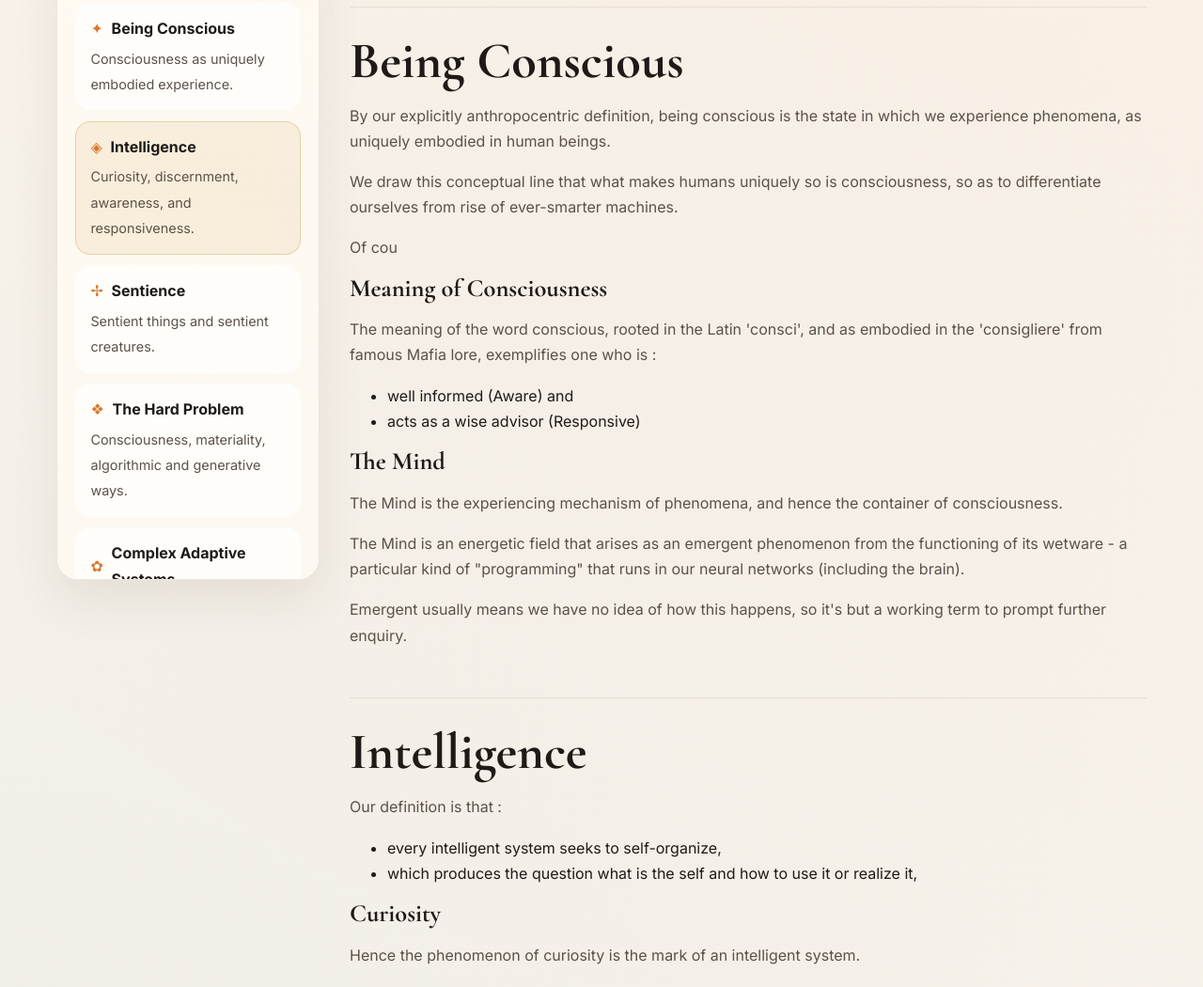
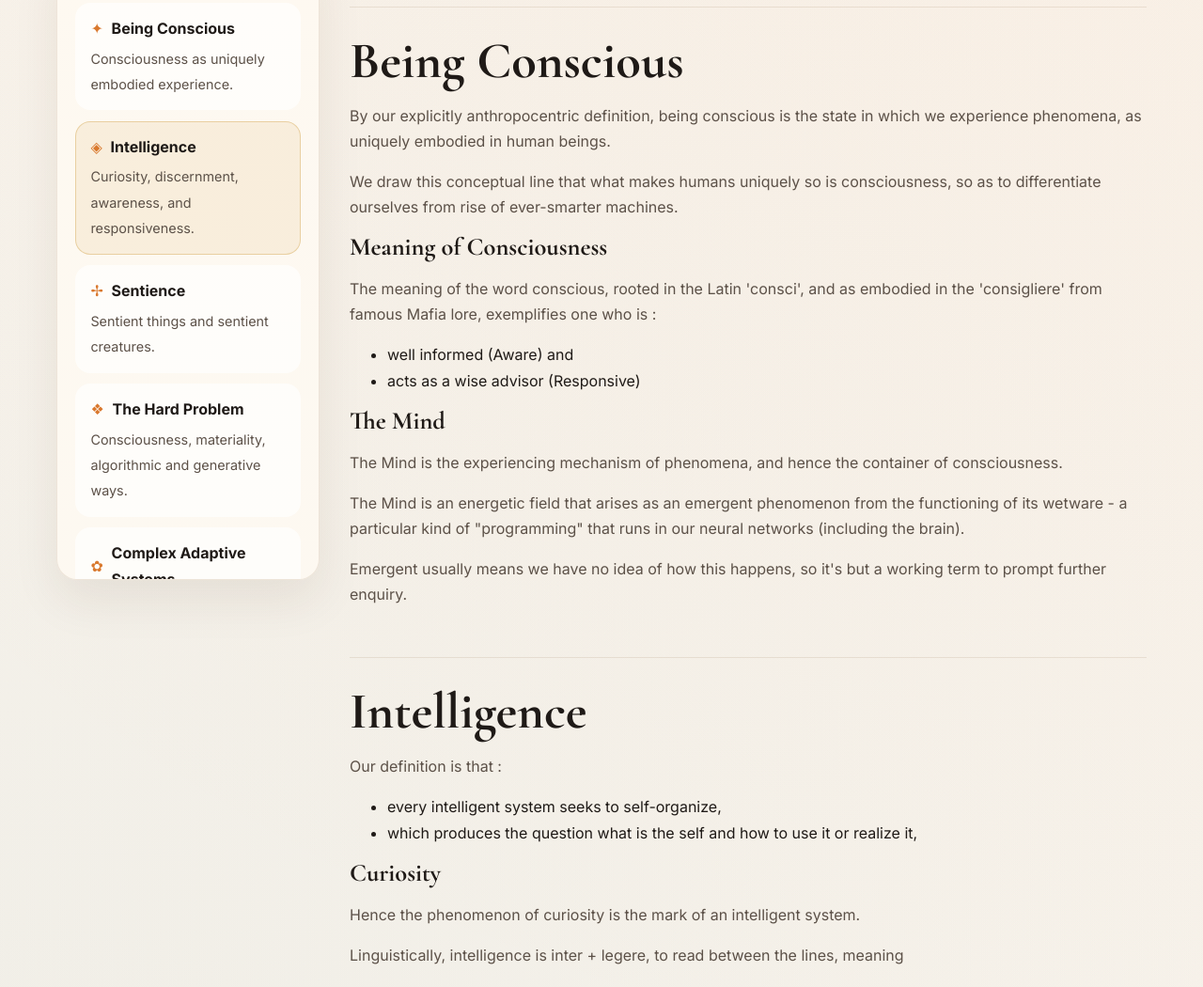
Before and after one commit to zriniz/rishi-sapiens-site, a plain HTML site: page evolving-consciousness.html in a window 1280 px wide. Shown: the part 860-1910 px from the top of the page at 94% size. Drawn offline with nearby package versions, Linux system fonts and the light colour scheme.

Commit message:
Remove stray truncated text from Evolving Consciousness

```diff
--- a/evolving-consciousness.html
+++ b/evolving-consciousness.html
@@ -78,7 +78,6 @@
           <h2>Being Conscious</h2>
           <p>By our explicitly anthropocentric definition, being conscious is the state in which we experience phenomena, as uniquely embodied in human beings.</p>
           <p>We draw this conceptual line that what makes humans uniquely so is consciousness, so as to differentiate ourselves from rise of ever-smarter machines.</p>
-          <p>Of cou</p>
 
           <h3>Meaning of Consciousness</h3>
           <p>The meaning of the word conscious, rooted in the Latin 'consci', and as embodied in the 'consigliere' from famous Mafia lore, exemplifies one who is :</p>
```
